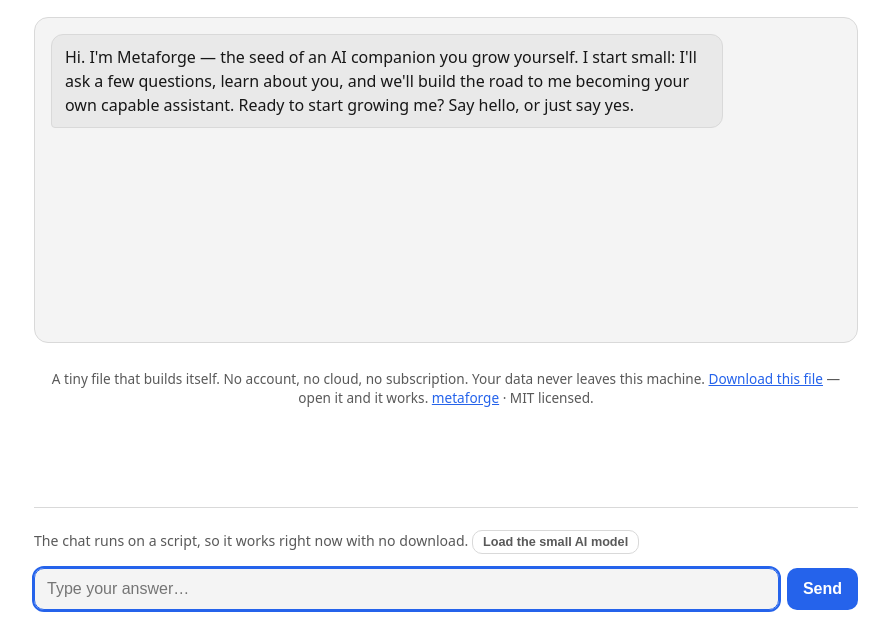
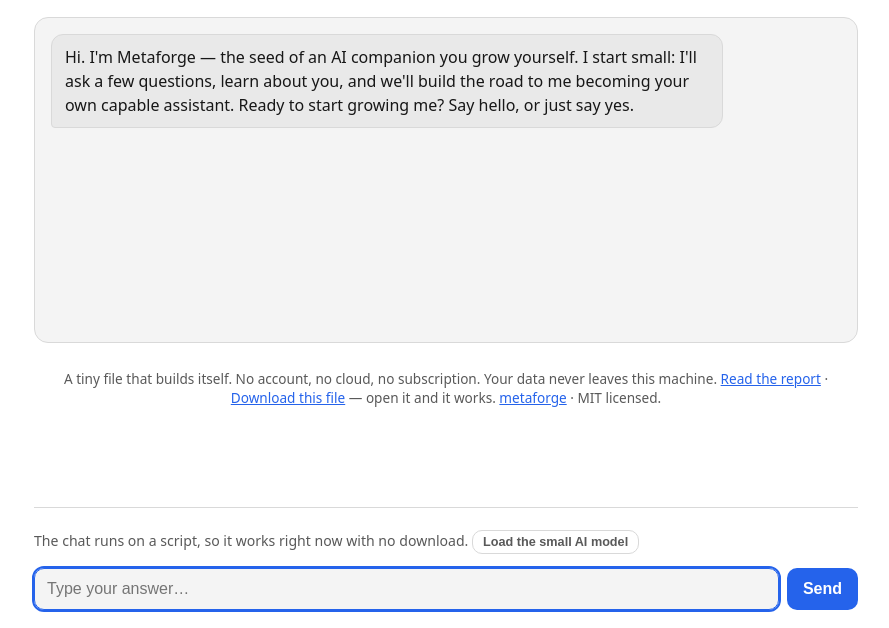
Before and after one commit to GrizzlyBiscuit/metaforge, a plain HTML site: page index.html in a window 1280 px wide. Shown: the part 172-800 px from the top of the page, without its empty margins (194-1083 px from the left). Drawn offline with Linux system fonts and the light colour scheme.

Commit message:
Update index.html: demo footer links to the report
From the shipped zip; only index.html changed.

```diff
--- a/index.html
+++ b/index.html
@@ -141,7 +141,7 @@
       <div class="card" id="centerChat"><strong>Chat</strong> <span style="color:var(--muted)">— the conversation that started all of this is now just one option inside your command center.</span></div>
     </div>
 
-    <p class="foot">A tiny file that builds itself. No account, no cloud, no subscription. Your data never leaves this machine. <a href="/files/metaforge?embed=1" download="metaforge.html">Download this file</a> — open it and it works. <a href="https://github.com/GrizzlyBiscuit/metaforge">metaforge</a> · MIT licensed.</p>
+    <p class="foot">A tiny file that builds itself. No account, no cloud, no subscription. Your data never leaves this machine. <a href="https://gitr3kt.com/reports/metaforge/">Read the report</a> · <a href="/files/metaforge?embed=1" download="metaforge.html">Download this file</a> — open it and it works. <a href="https://github.com/GrizzlyBiscuit/metaforge">metaforge</a> · MIT licensed.</p>
   </div>
 
   <div class="composer">
```
